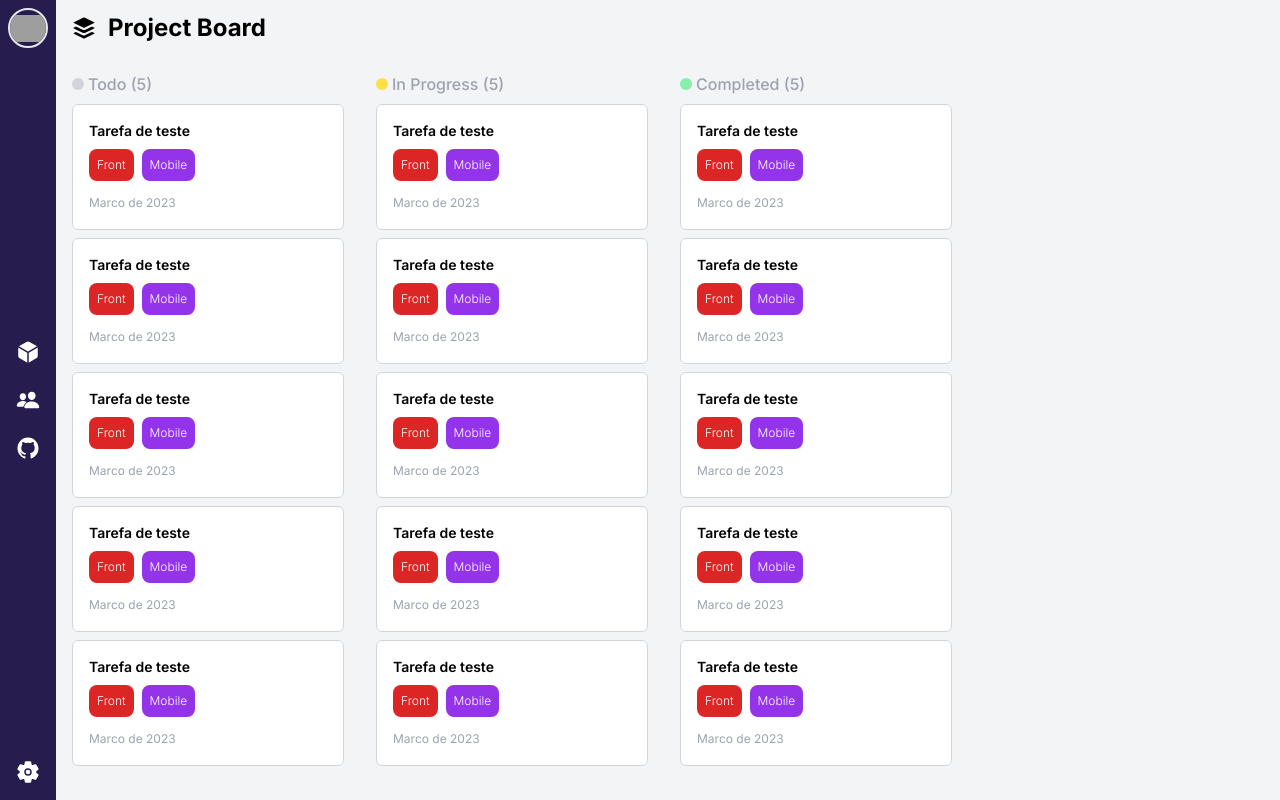
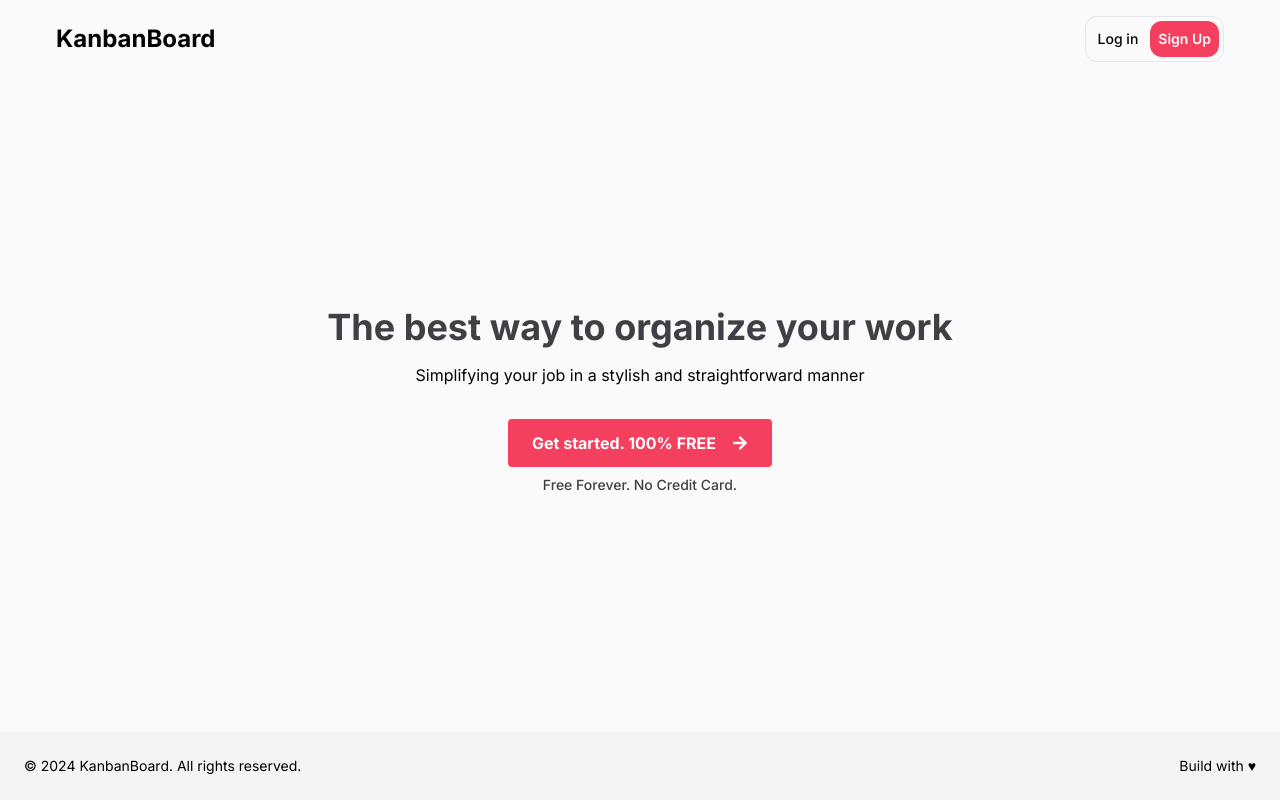
Before and after one commit to matheus55391/kanban-board-web, a Next.js app: page / in a window 1280 px wide. Built offline with nearby package versions, Linux system fonts and the light colour scheme; grey boxes are pictures that could not be loaded.

Commit message:
Base homepage

```diff
--- /dev/null
+++ b/src/app/dashboard/page.tsx
@@ -0,0 +1,47 @@
+import KanbanBoard from "@/components/KanbanBoard";
+import Image from "next/image";
+import Link from "next/link";
+import React from "react";
+import { IoSettings, IoLogoGithub, IoCube, IoPeople, IoLogoBuffer } from "react-icons/io5";
+
+const Page: React.FC = () => {
+  return (
+    <div className="flex h-screen bg-gray-100">
+      <div className="bg-[#261C4D] w-14 flex flex-col items-center justify-between p-2 ">
+        <div className="h-10 w-10 flex items-center justify-center  rounded-full overflow-hidden border-2 ">
+          <Image
+            src="https://avatars.githubusercontent.com/u/35656197?s=400&u=9aa14daa4ab5efc5df2a013aaf518ff77e963098&v=4"
+            alt="Logo"
+            width={40}
+            height={40}
+          />
+        </div>
+        <div className="flex flex-col items-center space-y-6">
+          <IoCube className="text-white" size={24} />
+          <IoPeople className="text-white" size={24} />
+          <Link
+            href="https://github.com/matheus55391/kanban_board"
+            target="_blank"
+            className="text-white"
+          >
+            <IoLogoGithub className="text-white" size={24} />
+          </Link>
+        </div>
+        <div className="py-2">
+          <IoSettings className="text-white" size={24} />
+        </div>
+      </div>
+      <div className="flex-1 max-h-screen overflow-scroll">
+        <div className="flex flex-row items-center pl-4">
+          <IoLogoBuffer className="text-black" size={24} />
+          <h1 className="text-2xl font-bold text-center p-3">
+            Project Board
+          </h1>
+        </div>
+        <KanbanBoard />
+      </div>
+    </div>
+  );
+};
+
+export default Page;
--- a/src/app/page.tsx
+++ b/src/app/page.tsx
@@ -1,45 +1,47 @@
-import KanbanBoard from "@/components/KanbanBoard";
-import Image from "next/image";
 import Link from "next/link";
 import React from "react";
-import { IoSettings, IoLogoGithub, IoCube, IoPeople, IoLogoBuffer } from "react-icons/io5";
+import { BiRightIndent } from "react-icons/bi";
+import { FaArrowRight } from "react-icons/fa";
 
 const Page: React.FC = () => {
   return (
-    <div className="flex h-screen bg-gray-100">
-      <div className="bg-[#261C4D] w-14 flex flex-col items-center justify-between p-2 ">
-        <div className="h-10 w-10 flex items-center justify-center  rounded-full overflow-hidden border-2 ">
-          <Image
-            src="https://avatars.githubusercontent.com/u/35656197?s=400&u=9aa14daa4ab5efc5df2a013aaf518ff77e963098&v=4"
-            alt="Logo"
-            width={40}
-            height={40}
-          />
+    <div className="flex flex-col h-screen bg-zinc-50">
+      <header className=" text-black p-4 md:px-14 flex justify-between items-center">
+        <h1 className="text-2xl font-bold">KanbanBoard</h1>
+        <div className="flex gap-4">
+          <div className="text-black border  rounded-xl p-1 px-1  flex flex-row space-x-1 text-sm ">
+            <button className="hover:bg-gray-200 p-2 rounded-xl px-2 transition-all text-sm font-medium">
+              Log in
+            </button>
+            <button className="font-semibold text-white rounded-xl bg-rose-500 transition-all hover:bg-rose-600 font-medium text-sm px-2">
+              Sign Up
+            </button>
+          </div>
         </div>
-        <div className="flex flex-col items-center space-y-6">
-          <IoCube className="text-white" size={24} />
-          <IoPeople className="text-white" size={24} />
-          <Link
-            href="https://github.com/matheus55391/kanban_board"
-            target="_blank"
-            className="text-white"
-          >
-            <IoLogoGithub className="text-white" size={24} />
+      </header>
+
+      <main className="flex-grow flex flex-col  items-center text-center justify-center">
+        <h1 className="text-4xl font-bold mb-4 text-zinc-700">
+          The best way to organize your work
+        </h1>
+        <p className="mb-8">
+          Simplifying your job in a stylish and straightforward manner
+        </p>
+        <div>
+          <Link href="/dashboard">
+            <button className="flex flex-row  items-center  space-x-4 bg-rose-500 transition-all hover:bg-rose-600 text-white font-bold py-3 px-6 hover:py-4 hover:px-8  rounded">
+              <span>Get started. 100% FREE</span>
+              <FaArrowRight size={16} />
+            </button>
           </Link>
+          <p className="text-sm p-2 font-medium text-zinc-700">Free Forever. No Credit Card.</p>
         </div>
-        <div className="py-2">
-          <IoSettings className="text-white" size={24} />
-        </div>
-      </div>
-      <div className="flex-1 max-h-screen overflow-scroll">
-        <div className="flex flex-row items-center pl-4">
-          <IoLogoBuffer className="text-black" size={24} />
-          <h1 className="text-2xl font-bold text-center p-3">
-            Project Board
-          </h1>
-        </div>
-        <KanbanBoard />
-      </div>
+      </main>
+
+      <footer className="bg-zinc-100 p-6 text-center flex flex-row space-x-2 w-screen  ">
+        <p className="text-sm mr-auto">© 2024 KanbanBoard. All rights reserved.</p>
+        <p className="text-sm ">Build with ♥</p>
+      </footer>
     </div>
   );
 };
```
